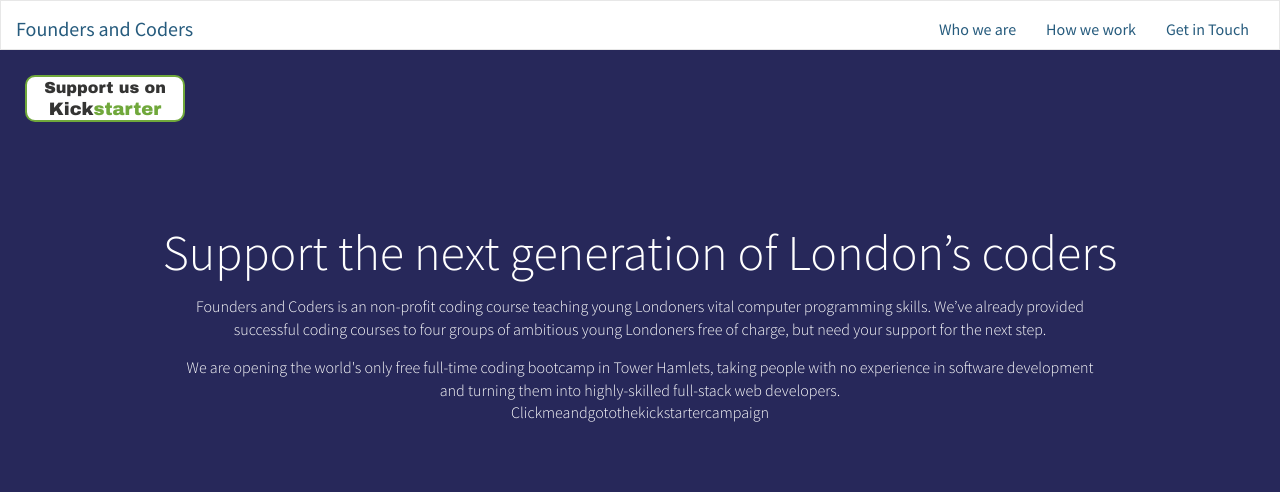
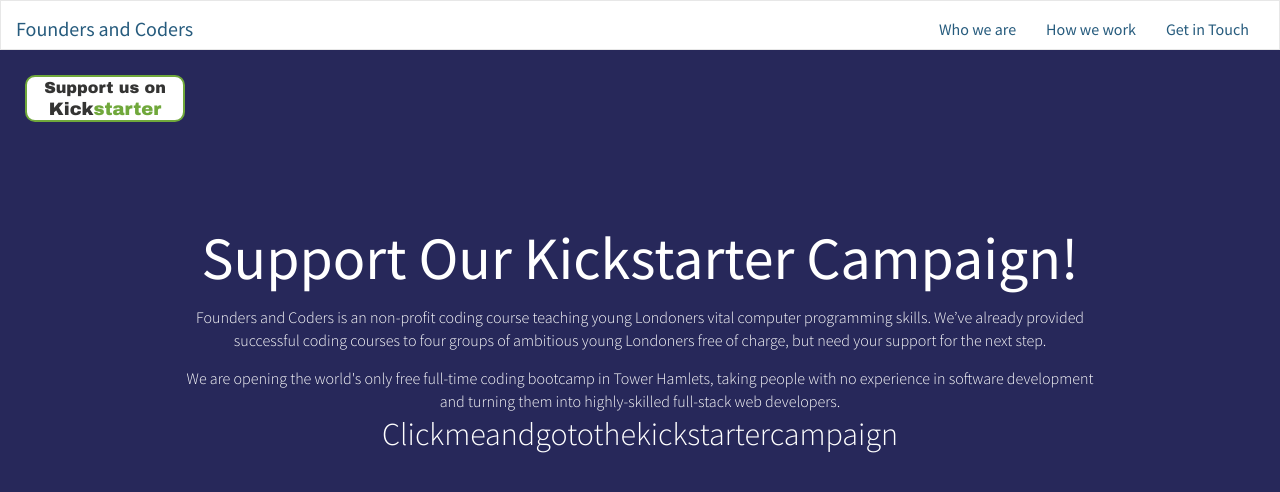
Before and after one commit to sofer/foundersandcoders, a Jekyll site: the page built from index.html, in a window 1280 px wide and 900 px high. Shown: the top 492 px of the window. Built offline with Jekyll 4.4.1, drawn with Linux system fonts in a browser that asks for light colours; nearby versions of some CDN libraries.

Commit message:
adds text size changes

```diff
--- a/css/main.css
+++ b/css/main.css
@@ -294,14 +294,14 @@
   text-decoration: none;
 }
 .kickstarter .container h1 {
-  font-weight: 300;
-  font-size: 50px;
+  font-size: 60px;
   color: #ffffff;
 }
 .kickstarter .container a {
   margin-top: 15px;
   font-weight: 300;
   color: #ffffff;
+  font-size: 2.5vmax;
 }
 .kickstarter .container p {
   margin-top: 15px;
--- a/css/main.scss
+++ b/css/main.scss
@@ -319,14 +319,14 @@
         text-align: center;
         text-decoration: none;
         h1 {
-            font-weight: 300;
-            font-size: 50px;
+            font-size: 60px;
             color: #ffffff
         }
         a {
             margin-top: 15px;
             font-weight: 300;
-            color: #ffffff
+            color: #ffffff;
+            font-size: 2.5vmax;
         }
         p {
             margin-top: 15px;
--- a/index.html
+++ b/index.html
@@ -29,7 +29,7 @@
 		<!-- no idea what to do below... -->
 
 		<div class="container">
-			<h1>Support the next generation of London’s coders</h1>
+			<h1>Support Our Kickstarter Campaign!</h1>
 			<p> Founders and Coders is an non-profit coding course teaching young Londoners vital computer programming skills. We’ve already provided successful coding courses to four groups of ambitious young Londoners free of charge, but need your support for the next step.</p>
 			<p>We are opening the world's only free full-time coding bootcamp in Tower Hamlets, taking people with no experience in software development and turning them into highly-skilled full-stack web developers.
 			</p>
```
Also changed, not shown: 1 other file.
